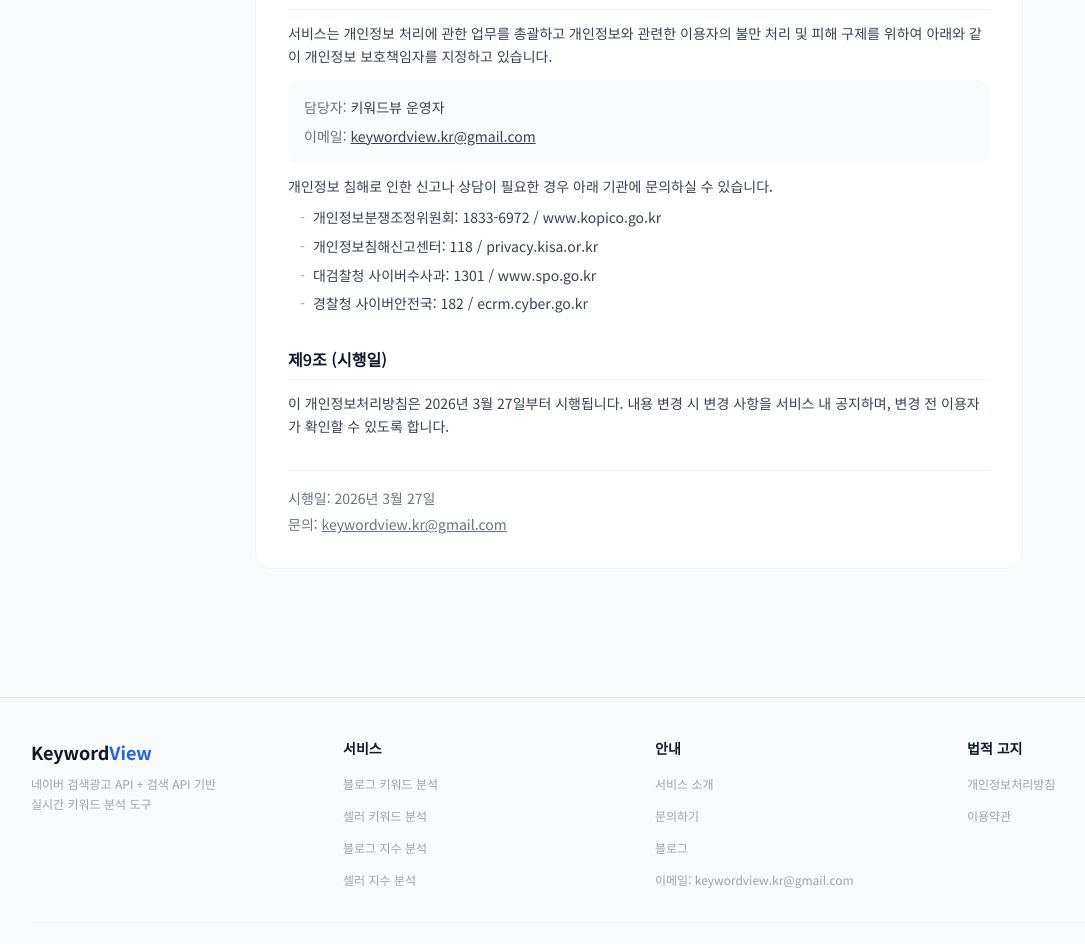
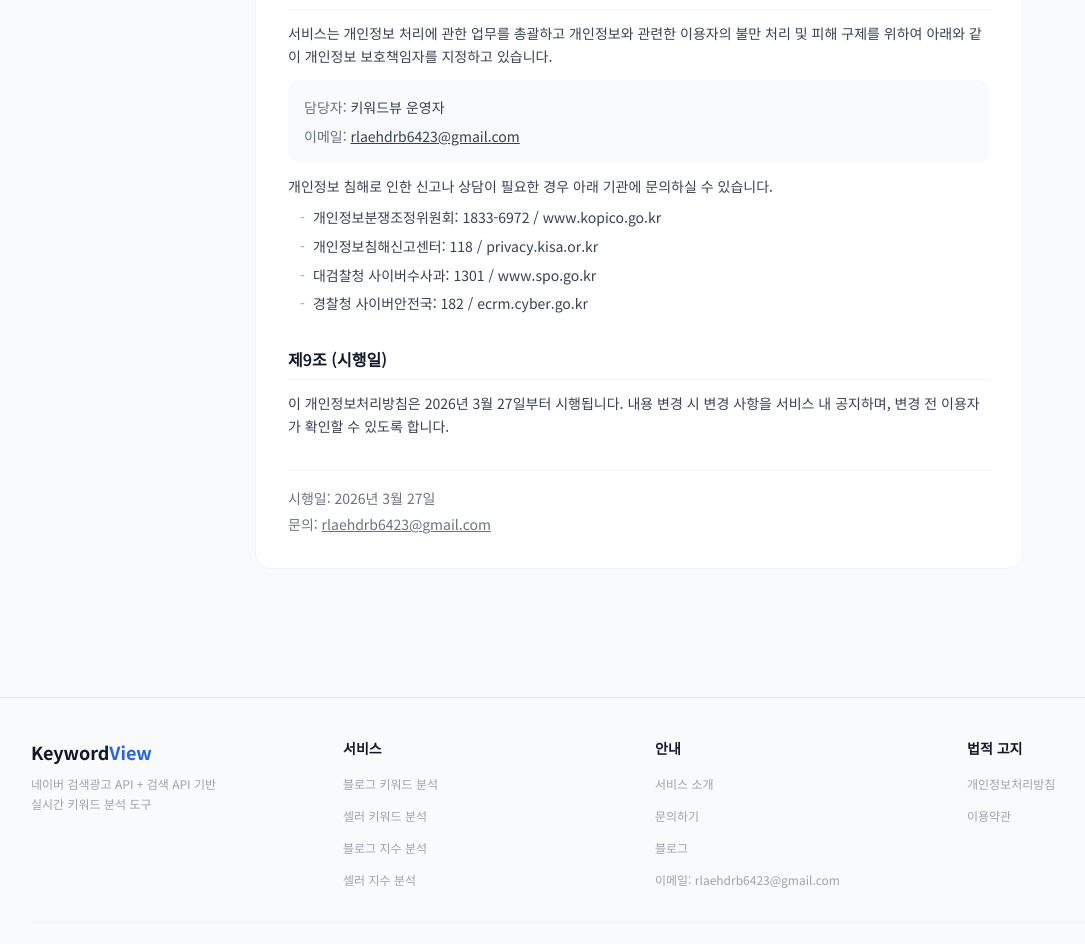
Before and after one commit to rlaehdrb6423/keyword-master, a Next.js app: page /privacy in a window 1280 px wide. Shown: the part 2488-3432 px from the top of the page, without its empty margins (1-1086 px from the left). Built offline with nearby package versions, Linux system fonts and the light colour scheme; no server answers.

Commit message:
이메일 주소 rlaehdrb6423@gmail.com으로 일괄 수정
- 전체 6개 파일 13곳의 이메일 주소 통일
- privacy 페이지 오타(keywordview.lr) 함께 수정

Co-Authored-By: Claude Opus 4.6 (1M context) <noreply@anthropic.com>

```diff
--- a/src/app/about/page.tsx
+++ b/src/app/about/page.tsx
@@ -144,8 +144,8 @@ export default function AboutPage() {
           </div>
           <div className="flex gap-3">
             <span className="text-gray-400 dark:text-gray-500 flex-shrink-0 w-20">이메일</span>
-            <a href="mailto:keywordview.kr@gmail.com" className="underline hover:text-gray-900 dark:hover:text-white transition-colors">
-              keywordview.kr@gmail.com
+            <a href="mailto:rlaehdrb6423@gmail.com" className="underline hover:text-gray-900 dark:hover:text-white transition-colors">
+              rlaehdrb6423@gmail.com
             </a>
           </div>
           <div className="flex gap-3">
--- a/src/app/contact/page.tsx
+++ b/src/app/contact/page.tsx
@@ -85,10 +85,10 @@ export default function ContactPage() {
           <div className="p-5 rounded-xl bg-gray-50 dark:bg-gray-800/50">
             <h3 className="font-semibold text-gray-900 dark:text-white text-sm mb-2">이메일 문의</h3>
             <a
-              href="mailto:keywordview.kr@gmail.com"
+              href="mailto:rlaehdrb6423@gmail.com"
               className="text-sm text-primary-600 dark:text-primary-400 underline hover:text-primary-700 dark:hover:text-primary-300 transition-colors"
             >
-              keywordview.kr@gmail.com
+              rlaehdrb6423@gmail.com
             </a>
             <p className="text-xs text-gray-500 dark:text-gray-400 mt-2 leading-relaxed">
               서비스 이용 문의, 오류 제보, 기능 제안, 제휴 문의 등
--- a/src/app/privacy/page.tsx
+++ b/src/app/privacy/page.tsx
@@ -227,8 +227,8 @@ export default function PrivacyPage() {
             </ul>
             <p className="mt-3">
               위 권리 행사는{" "}
-              <a href="mailto:keywordview.lr@gmail.com" className="underline hover:text-gray-900 dark:hover:text-white transition-colors">
-                keywordview.kr@gmail.com
+              <a href="mailto:rlaehdrb6423@gmail.com" className="underline hover:text-gray-900 dark:hover:text-white transition-colors">
+                rlaehdrb6423@gmail.com
               </a>
               으로 이메일을 통해 요청하실 수 있으며, 운영자는 지체 없이 처리합니다.
             </p>
@@ -278,8 +278,8 @@ export default function PrivacyPage() {
               <p><span className="text-gray-500 dark:text-gray-400">담당자:</span> 키워드뷰 운영자</p>
               <p>
                 <span className="text-gray-500 dark:text-gray-400">이메일:</span>{" "}
-                <a href="mailto:keywordview.kr@gmail.com" className="underline hover:text-gray-900 dark:hover:text-white transition-colors">
-                  keywordview.kr@gmail.com
+                <a href="mailto:rlaehdrb6423@gmail.com" className="underline hover:text-gray-900 dark:hover:text-white transition-colors">
+                  rlaehdrb6423@gmail.com
                 </a>
               </p>
             </div>
@@ -322,8 +322,8 @@ export default function PrivacyPage() {
             <p className="text-gray-500 dark:text-gray-400">시행일: 2026년 3월 27일</p>
             <p className="text-gray-500 dark:text-gray-400 mt-1">
               문의:{" "}
-              <a href="mailto:keywordview.kr@gmail.com" className="underline hover:text-gray-700 dark:hover:text-gray-200 transition-colors">
-                keywordview.kr@gmail.com
+              <a href="mailto:rlaehdrb6423@gmail.com" className="underline hover:text-gray-700 dark:hover:text-gray-200 transition-colors">
+                rlaehdrb6423@gmail.com
               </a>
             </p>
           </div>
--- a/src/app/terms/page.tsx
+++ b/src/app/terms/page.tsx
@@ -110,7 +110,7 @@ export default function TermsPage() {
               </li>
               <li className="flex gap-2">
                 <span className="text-gray-400 dark:text-gray-500 flex-shrink-0">3.</span>
-                <span>회원 탈퇴를 원하는 경우 운영자 이메일(keywordview.kr@gmail.com)로 요청하면 처리됩니다.</span>
+                <span>회원 탈퇴를 원하는 경우 운영자 이메일(rlaehdrb6423@gmail.com)로 요청하면 처리됩니다.</span>
               </li>
               <li className="flex gap-2">
                 <span className="text-gray-400 dark:text-gray-500 flex-shrink-0">4.</span>
@@ -234,7 +234,7 @@ export default function TermsPage() {
           <div className="pt-4 border-t border-gray-100 dark:border-gray-800">
             <p className="text-gray-500 dark:text-gray-400">시행일: 2026년 3월 27일</p>
             <p className="text-gray-500 dark:text-gray-400 mt-1">
-              문의: <a href="mailto:keywordview.kr@gmail.com" className="underline hover:text-gray-700 dark:hover:text-gray-200 transition-colors">keywordview.kr@gmail.com</a>
+              문의: <a href="mailto:rlaehdrb6423@gmail.com" className="underline hover:text-gray-700 dark:hover:text-gray-200 transition-colors">rlaehdrb6423@gmail.com</a>
             </p>
           </div>
 
--- a/src/components/Footer.tsx
+++ b/src/components/Footer.tsx
@@ -64,8 +64,8 @@ export default function Footer() {
                 </a>
               </li>
               <li>
-                <a href="mailto:keywordview.kr@gmail.com" className="text-xs text-gray-400 hover:text-gray-600 dark:text-gray-500 dark:hover:text-gray-300 transition-colors">
-                  이메일: keywordview.kr@gmail.com
+                <a href="mailto:rlaehdrb6423@gmail.com" className="text-xs text-gray-400 hover:text-gray-600 dark:text-gray-500 dark:hover:text-gray-300 transition-colors">
+                  이메일: rlaehdrb6423@gmail.com
                 </a>
               </li>
             </ul>
```
